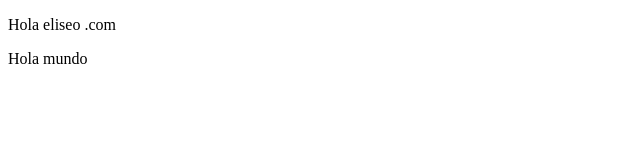
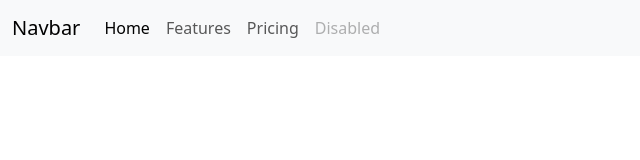
Before and after one commit to joseismaelvargas/eliseoproyecto, a plain HTML site: page index.html in a window 1280 px wide. Shown: the whole page, without its empty margins (0-640 px from the left). Drawn offline with nearby package versions, Linux system fonts and the light colour scheme.

Commit message:
"Se agrego en navbar "

```diff
--- a/index.html
+++ b/index.html
@@ -1,12 +1,48 @@
 <!DOCTYPE html>
-<html lang="en">
+<html lang="es">
 <head>
     <meta charset="UTF-8">
     <meta name="viewport" content="width=device-width, initial-scale=1.0">
+    <link href="https://cdn.jsdelivr.net/npm/bootstrap@5.3.3/dist/css/bootstrap.min.css" rel="stylesheet" integrity="sha384-QWTKZyjpPEjISv5WaRU9OFeRpok6YctnYmDr5pNlyT2bRjXh0JMhjY6hW+ALEwIH" crossorigin="anonymous">
     <title>Document</title>
 </head>
 <body>
-    <p>Hola eliseo .com</p>
-    <p>Hola mundo</p>
+   <header>
+    <nav class="navbar navbar-expand-lg bg-body-tertiary">
+        <div class="container-fluid">
+          <a class="navbar-brand" href="#">Navbar</a>
+          <button class="navbar-toggler" type="button" data-bs-toggle="collapse" data-bs-target="#navbarNav" aria-controls="navbarNav" aria-expanded="false" aria-label="Toggle navigation">
+            <span class="navbar-toggler-icon"></span>
+          </button>
+          <div class="collapse navbar-collapse" id="navbarNav">
+            <ul class="navbar-nav">
+              <li class="nav-item">
+                <a class="nav-link active" aria-current="page" href="#">Home</a>
+              </li>
+              <li class="nav-item">
+                <a class="nav-link" href="#">Features</a>
+              </li>
+              <li class="nav-item">
+                <a class="nav-link" href="#">Pricing</a>
+              </li>
+              <li class="nav-item">
+                <a class="nav-link disabled" aria-disabled="true">Disabled</a>
+              </li>
+            </ul>
+          </div>
+        </div>
+      </nav>
+   </header>
+   <main>
+
+   </main>
+   <footer>
+
+   </footer>
+
+
+
+   <script src="https://cdn.jsdelivr.net/npm/@popperjs/core@2.11.8/dist/umd/popper.min.js" integrity="sha384-I7E8VVD/ismYTF4hNIPjVp/Zjvgyol6VFvRkX/vR+Vc4jQkC+hVqc2pM8ODewa9r" crossorigin="anonymous"></script>
+<script src="https://cdn.jsdelivr.net/npm/bootstrap@5.3.3/dist/js/bootstrap.min.js" integrity="sha384-0pUGZvbkm6XF6gxjEnlmuGrJXVbNuzT9qBBavbLwCsOGabYfZo0T0to5eqruptLy" crossorigin="anonymous"></script>
 </body>
 </html>
```
